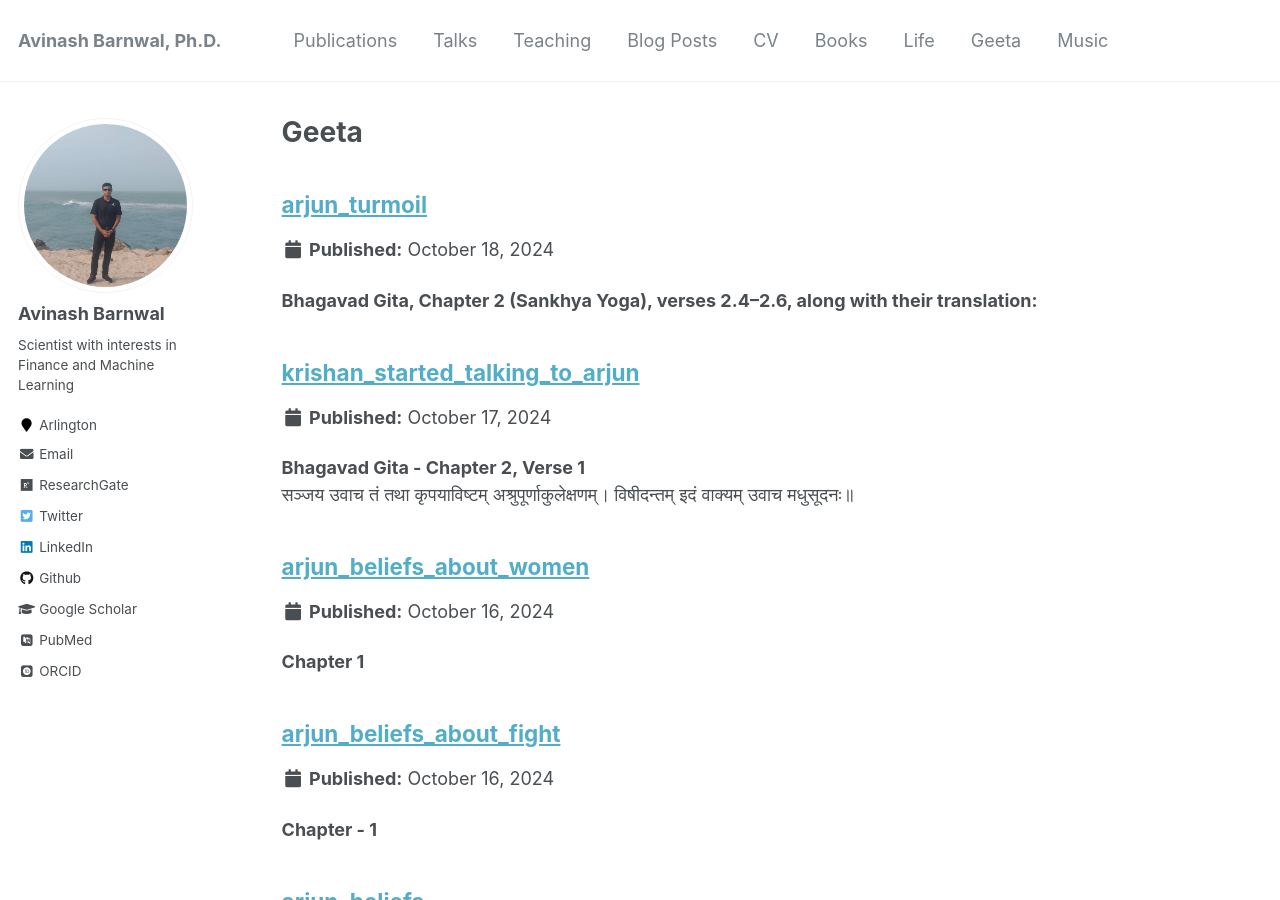
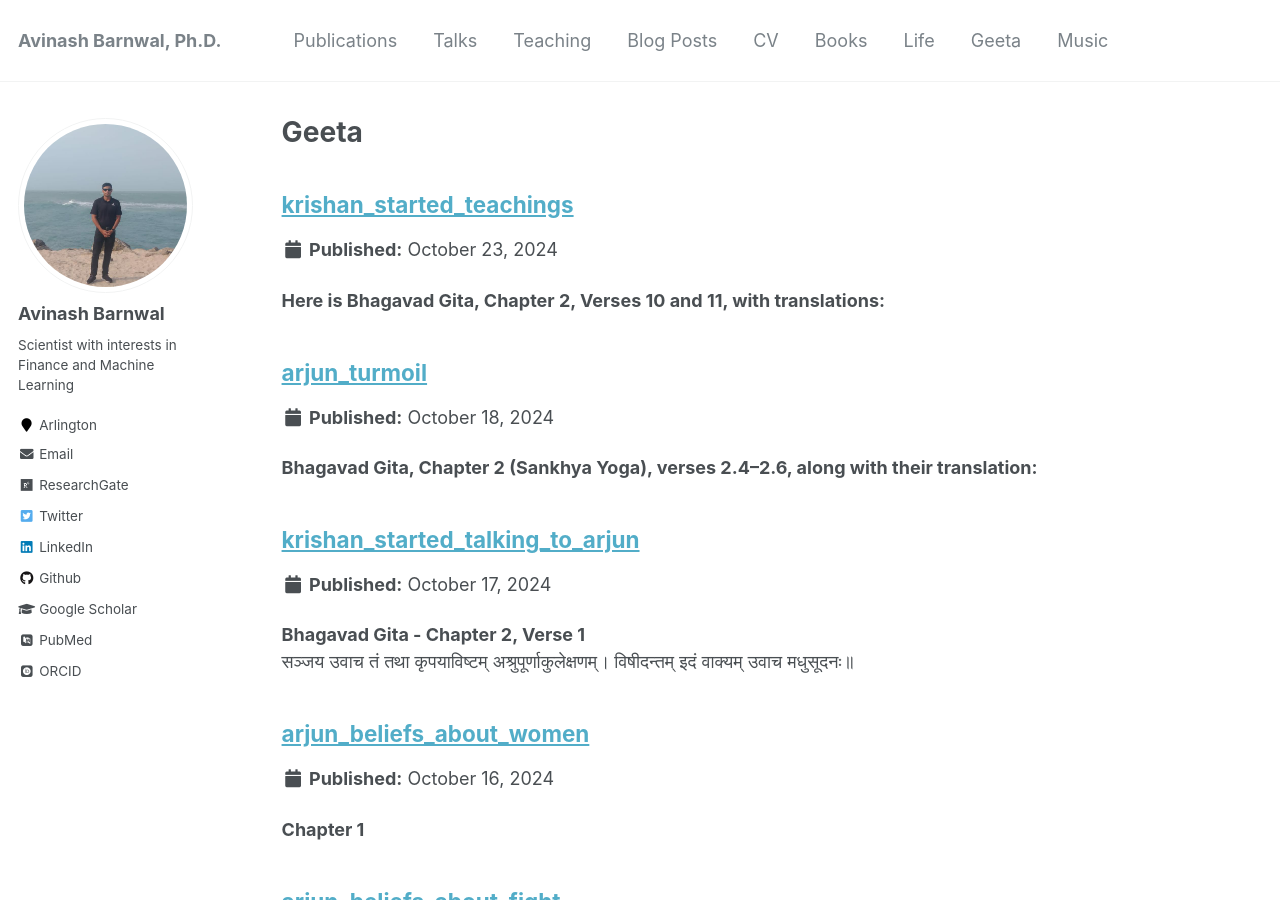
Before and after one commit to avinashbarnwal/avinashbarnwal.github.io, a Jekyll site: the page built from _pages/geeta.html, in a window 1280 px wide and 900 px high. Built offline with Jekyll 4.4.1, drawn with Linux system fonts in a browser that asks for light colours; some web fonts are replaced.

Commit message:
Update shlok_2_10_2_11.md

```diff
--- a/_geeta/shlok_2_10_2_11.md
+++ b/_geeta/shlok_2_10_2_11.md
@@ -1,7 +1,14 @@
+---
+title: "krishan_started_teachings"
+collection: geeta
+type: "Non-Fictional"
+permalink: /geeta/krishan_started_teachings
+date: 2024-10-23
+---
 
-Here is Bhagavad Gita, Chapter 2, Verses 10 and 11, with translations:
+**Here is Bhagavad Gita, Chapter 2, Verses 10 and 11, with translations:**
 
-Verse 2.10:
+**Verse 2.10:**
 
 Sanskrit: वक्तुमेवम् उवाच हृषीकेशः प्रहसन्निव भारत।
 सेनयोः उभयोः मध्ये विषीदन्तं इदम् अब्रवीत्॥
@@ -12,7 +19,7 @@ Senayoḥ ubhayoḥ madhye viṣīdantaṁ idam abravīt.
 Translation:
 "O Bhārata (Arjuna), in the midst of both armies, Lord Krishna, as though smiling, spoke these words to the despondent Arjuna."
 
-Verse 2.11:
+**Verse 2.11:**
 
 Sanskrit: श्रीभगवानुवाच |
 अशोच्यानन्वशोचस्त्वं प्रज्ञावादांश्च भाषसे |
```
